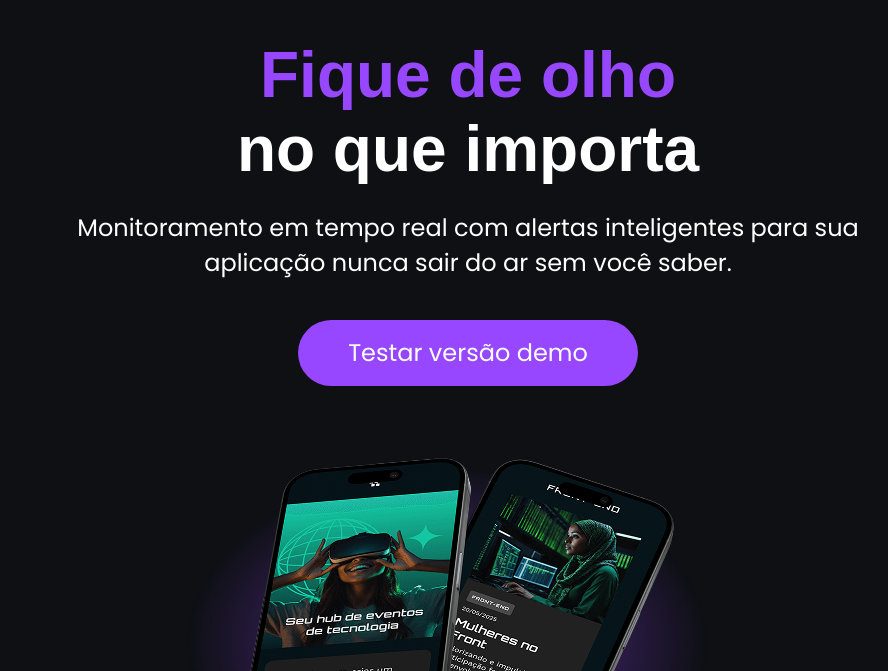
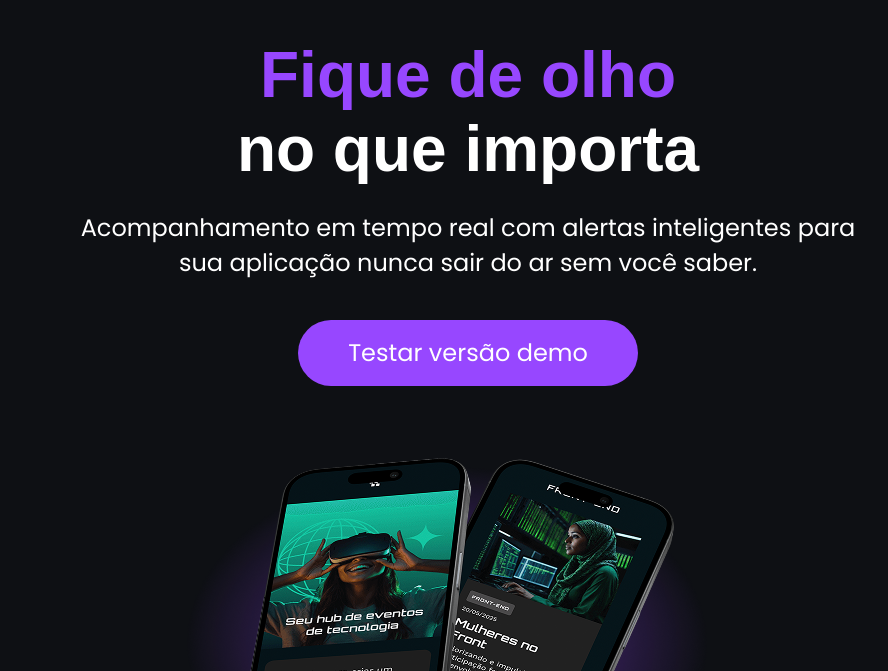
Before and after one commit to Nataliee333/Tecboard, a plain HTML site: page index.html in a window 1280 px wide. Shown: the part 129-800 px from the top of the page, without its empty margins (172-1060 px from the left). Drawn offline with Linux system fonts and the light colour scheme; files whose address does not match are found by name; a web font is replaced by a local one.

Commit message:
Alteração feita no parágrafo

```diff
--- a/index.html
+++ b/index.html
@@ -17,7 +17,7 @@
              no que importa
         </h1>
         <p>
-            Monitoramento em tempo real com alertas inteligentes para sua aplicação nunca sair do ar sem você saber.
+            Acompanhamento em tempo real com alertas inteligentes para sua aplicação nunca sair do ar sem você saber.
         </p>
         <a href="#">Testar versão demo</a>
         <img src="celulares-sobrepostos-desktop.png" alt="Dois celulares sobrepostos, na cor preta.">
```
